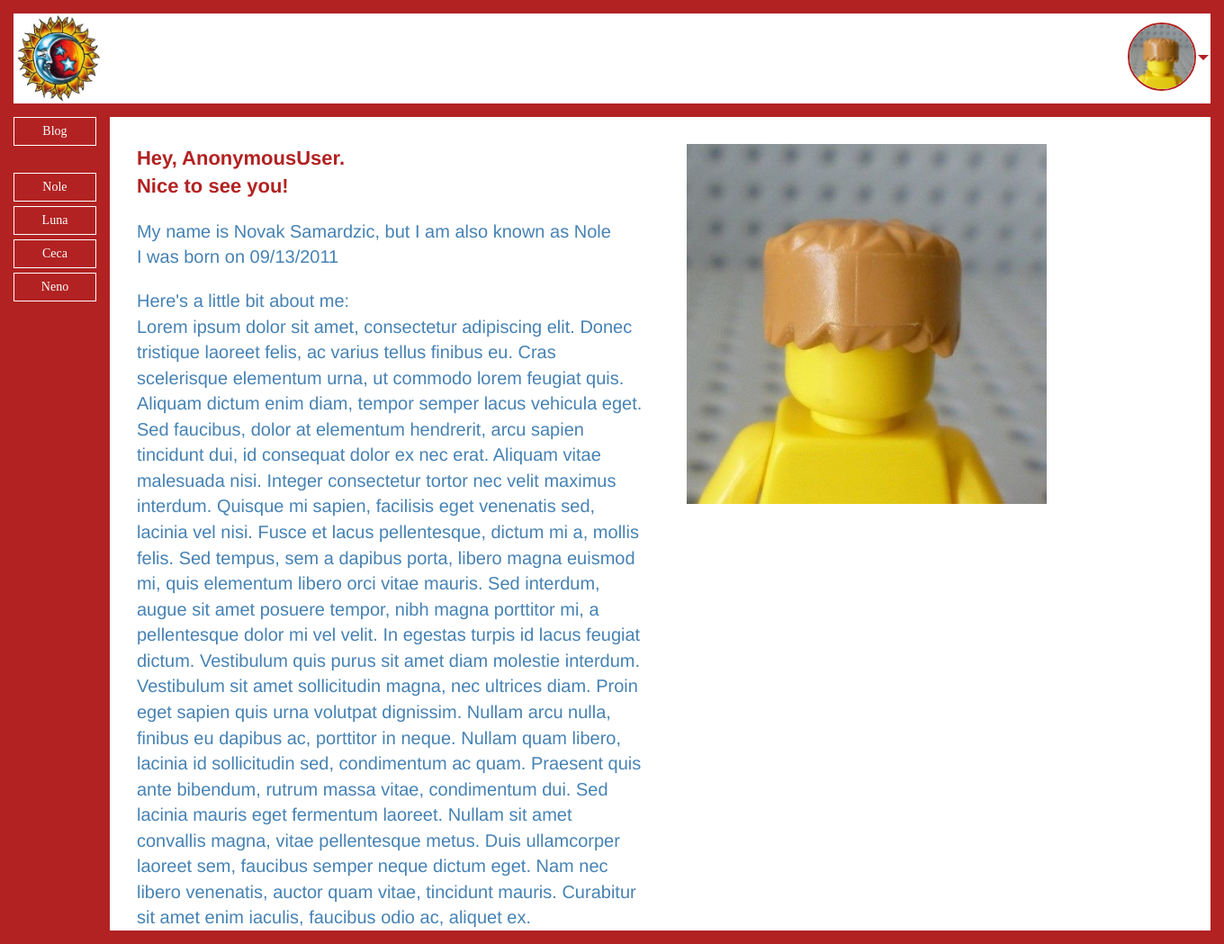
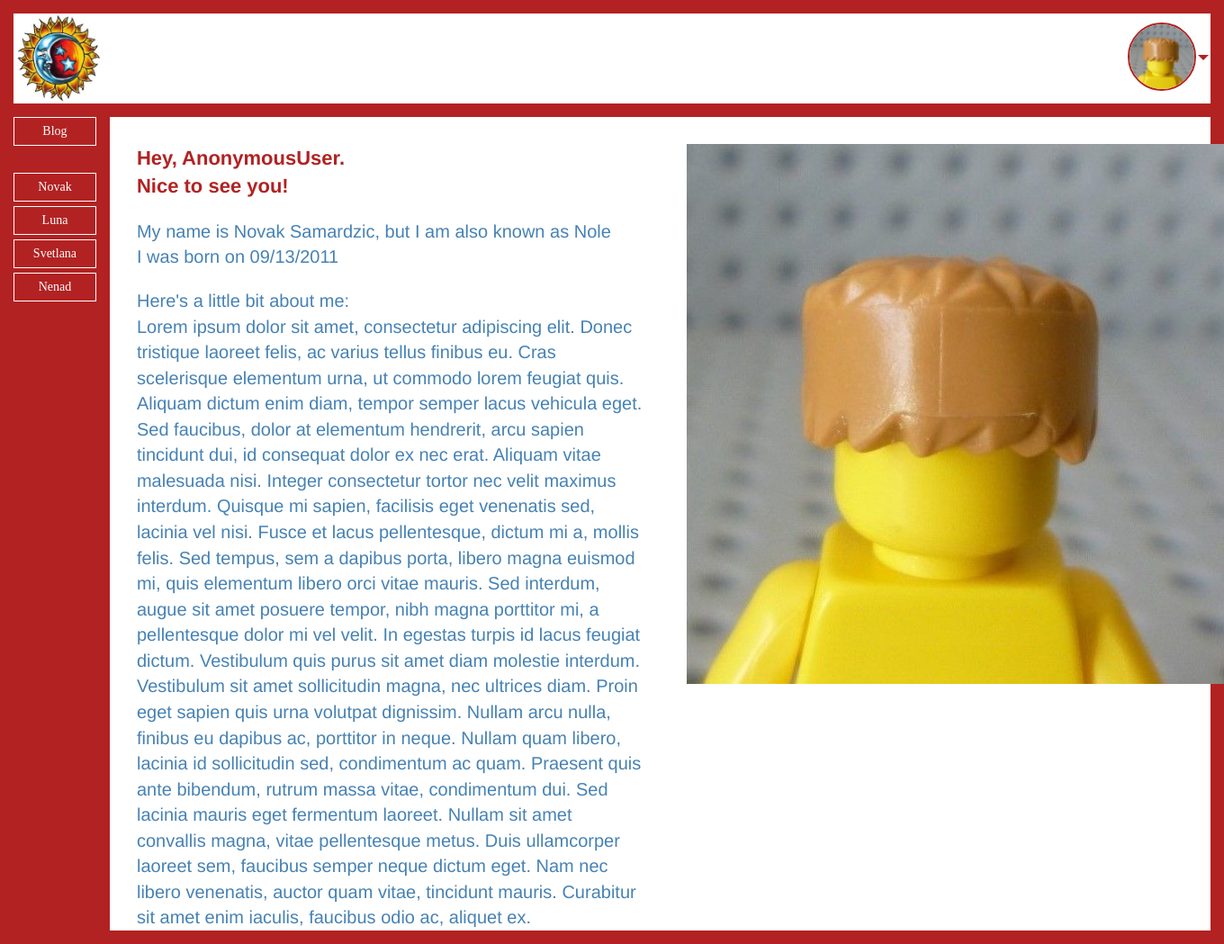
Before and after one commit to samardzicnenad/noleluna, a Django app: page /20110913/ in a window 1360 px wide. Shown: the whole page at 90% size. Run offline with Django 3.2, Linux system fonts and the light colour scheme; style sheets or scripts are compiled from the project's sources; some libraries are stand-ins or nearby versions.

Commit message:
NS: Using only ENUM FamilyMemeber

```diff
--- a/noleluna/urls.py
+++ b/noleluna/urls.py
@@ -22,8 +22,8 @@ from . import views
 
 urlpatterns = [
     url(r'^$', IndexBlogPostView.as_view(), name='index'),
-    url(r'^(?P<member_id>[0-9]+)/$', views.family_member, name='family_member'),
-    url(r'^(?P<member_id>[0-9]+)/else/$', views.family_member_plus, name='family_member_plus'),
+    url(r'^(?P<member_id>[0-9]{8})/$', views.family_member,  {'plus': False}, name='family_member'),
+    url(r'^(?P<member_id>[0-9]{8})/plus/$', views.family_member,  {'plus': True}, name='family_member_plus'),
     url(r'^admin/', admin.site.urls),
 
     url(r'^posts/', include('blog_post.urls', namespace="blog_posts")),
--- a/noleluna/views.py
+++ b/noleluna/views.py
@@ -1,23 +1,16 @@
 from django.shortcuts import render
 
-from . import SAMARDZICI
+from utils.enums import FAMILY_MEMBER
 
 
-def family_member(request, member_id):
+def family_member(request, member_id, plus):
     data = {
         'family_member_id': member_id,
-        'family_member_first': SAMARDZICI.get(member_id).get('name').lower(),
-        'family_member_nick': SAMARDZICI.get(member_id).get('nickname').lower(),
+        'family_member_first': FAMILY_MEMBER.display_name(member_id).lower(),
+        'family_member_nick': FAMILY_MEMBER.display_label(member_id).lower(),
         'family_member_date': "{}/{}/{}".format(member_id[4:6], member_id[6:], member_id[:4]),
     }
-    return render(request, 'noleluna/bio.html', data)
-
-
-def family_member_plus(request, member_id):
-    data = {
-        'family_member_id': member_id,
-        'family_member_first': SAMARDZICI.get(member_id).get('name').lower(),
-        'family_member_nick': SAMARDZICI.get(member_id).get('nickname').lower(),
-        'family_member_date': "{}/{}/{}".format(member_id[4:6], member_id[6:], member_id[:4]),
-    }
-    return render(request, 'noleluna/plus.html', data)
+    if not plus:
+        return render(request, 'noleluna/bio.html', data)
+    else:
+        return render(request, 'noleluna/plus.html', data)
--- a/static/noleluna/css/mugshot.scss
+++ b/static/noleluna/css/mugshot.scss
@@ -1,4 +1,4 @@
 .mugshot {
-  width: 400px;
+  width: 600px;
   margin-left: 30px;
 }
--- a/templates/noleluna/index.html
+++ b/templates/noleluna/index.html
@@ -30,23 +30,13 @@
                            data-toggle="dropdown"
                            role="button"
                            aria-expanded="false">
-                            {% switch family_member_id %}
-                            {% case '20110913' %}
-                            <img id="profile-image" src="{% static 'noleluna/img/nole.png' %}" alt="Face"/><span
-                                class="down-caret"></span>
-                            {% case '20150102' %}
-                            <img id="profile-image" src="{% static 'noleluna/img/luna.png' %}" alt="Face"/><span
-                                class="down-caret"></span>
-                            {% case '19760525' %}
-                            <img id="profile-image" src="{% static 'noleluna/img/ceca.png' %}" alt="Face"/><span
-                                class="down-caret"></span>
-                            {% case '19760702' %}
-                            <img id="profile-image" src="{% static 'noleluna/img/neno.png' %}" alt="Face"/><span
-                                class="down-caret"></span>
+                            {% if family_member_id %}
+                                {% with "noleluna/img/"|add:family_member_id|add:".png" as image_src %}
+                                    <img id="profile-image" src="{% static image_src %}" alt="Face"/><span class="down-caret"></span>
+                                {% endwith %}
                             {% else %}
-                            <img id="profile-image" src="{% static 'noleluna/img/samardzici.png' %}" alt="Face"/><span
-                                class="down-caret"></span>
-                            {% endswitch %}
+                                <img id="profile-image" src="{% static 'noleluna/img/0.png' %}" alt="Face"/><span class="down-caret"></span>
+                            {%endif %}
                         </a>
                         {% if family_member_id %}
                         <ul class="member-options dropdown-menu dropdown-menu-right">
@@ -60,16 +50,16 @@
                         {% else %}
                         <ul class="member-options dropdown-menu dropdown-menu-right">
                             <li>
-                                <a href="{% url 'family_member' 20110913 %}">Nole</a>
+                                <a href="{% url 'family_member' 20110913 %}">Novak</a>
                             </li>
                             <li>
                                 <a href="{% url 'family_member' 20150102 %}">Luna</a>
                             </li>
                             <li>
-                                <a href="{% url 'family_member' 19760525 %}">Ceca</a>
+                                <a href="{% url 'family_member' 19760525 %}">Svetlana</a>
                             </li>
                             <li>
-                                <a href="{% url 'family_member' 19760702 %}">Neno</a>
+                                <a href="{% url 'family_member' 19760702 %}">Nenad</a>
                             </li>
                         </ul>
                         {% endif %}
@@ -88,7 +78,7 @@
                 </li>
                 <li>
                     <a href="{% url 'family_member' 20110913 %}">
-                        <div>Nole</div>
+                        <div>Novak</div>
                     </a>
                 </li>
                 <li>
@@ -98,12 +88,12 @@
                 </li>
                 <li>
                     <a href="{% url 'family_member' 19760525 %}">
-                        <div>Ceca</div>
+                        <div>Svetlana</div>
                     </a>
                 </li>
                 <li>
                     <a href="{% url 'family_member' 19760702 %}">
-                        <div>Neno</div>
+                        <div>Nenad</div>
                     </a>
                 </li>
             </ul>
--- a/templates/noleluna/mugshot.html
+++ b/templates/noleluna/mugshot.html
@@ -4,6 +4,8 @@
     <link rel="stylesheet" href="{% sass_src 'noleluna/css/mugshot.scss' %}" type="text/x-scss" charset="utf-8">
 {% endcompress %}
 
+{% comment %}
+    <p>KEEPING AN EXAMPLE OF SWITCH-CASE USAGE</p>
     {% switch family_member_id %}
         {% case '20110913' %}
             <img class="mugshot" src="{% static 'noleluna/img/nole.png' %}"/>
@@ -16,3 +18,7 @@
         {% else %}
             <img class="mugshot" src="{% static 'noleluna/img/samardzici.png' %}"/>
     {% endswitch %}
+{% endcomment %}
+{% with "noleluna/img/"|add:family_member_id|add:".png" as image_src %}
+    <img class="mugshot" src="{% static image_src %}"/>
+{% endwith %}
--- a/utils/enums.py
+++ b/utils/enums.py
@@ -40,8 +40,12 @@ class StructuredEnum(Enum, metaclass=EnumeratedEnumMeta):
         return [event.label for event in cls]
 
     @classmethod
-    def display(cls, value):
-        return next((item.label for item in cls if item.value == value), '')
+    def display_label(cls, value):
+        return next((item.label for item in cls if item.value == int(value)), '')
+
+    @classmethod
+    def display_name(cls, value):
+        return next((item.first_name for item in cls if item.value == int(value)), '')
 
     @classmethod
     def reverse(cls, label):
@@ -74,8 +78,8 @@ class BLOG_POST_STATE(StructuredEnum):
 
 
 class FAMILY_MEMBER(StructuredEnum):
-    SAMARDZICI = 0, {'label': 'Samardzic Family'}
-    CECA = 19760525, {'label': 'Svetlana Samardzic'}
-    NENO = 19760702, {'label': 'Nenad Samardzic'}
-    NOLE = 20110913, {'label': 'Novak Samardzic'}
-    LUNA = 20150102, {'label': 'Luna Samardzic'}
+    SAMARDZICI = 0, {'label': 'Samardzici', 'first_name': 'Samardzici'}
+    SVETLANA = 19760525, {'label': 'Ceca', 'first_name': 'Svetlana'}
+    NENAD = 19760702, {'label': 'Nenad', 'first_name': 'Nenad'}
+    NOVAK = 20110913, {'label': 'Nole', 'first_name': 'Novak'}
+    LUNA = 20150102, {'label': 'Luna', 'first_name': 'Luna'}
```
Also changed, not shown: noleluna/__init__.py (deleted, +0 -18 lines), static/blog_post/css/dashboard.scss (+9 -4 lines), static/noleluna/css/plus.scss (+4 -4 lines), static/noleluna/img/0.png (renamed from static/noleluna/img/samardzici.png), static/noleluna/img/19760525.png (renamed from static/noleluna/img/ceca.png), static/noleluna/img/19760702.png (renamed from static/noleluna/img/neno.png), static/noleluna/img/20110913.png (renamed from static/noleluna/img/nole.png), static/noleluna/img/20150102.png (renamed from static/noleluna/img/luna.png). Lines whose indentation alone changed are shown as unchanged.
